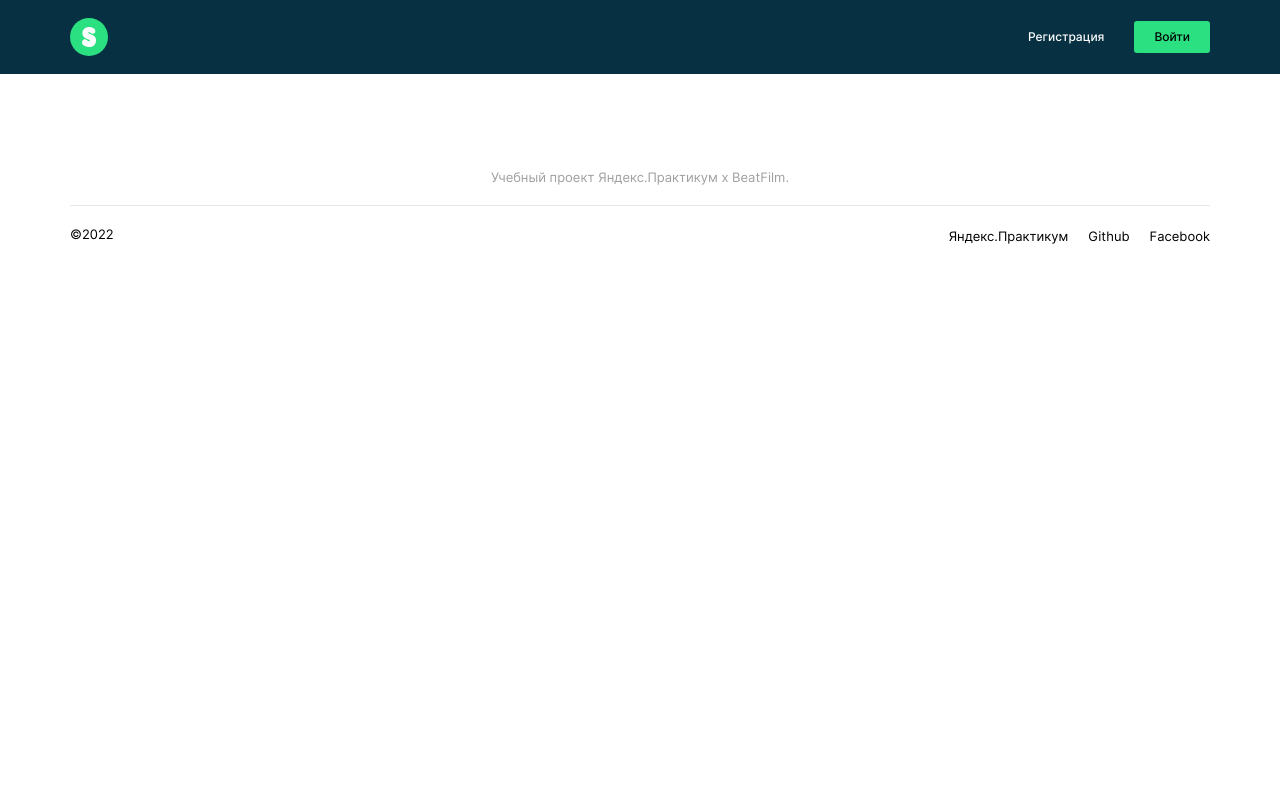
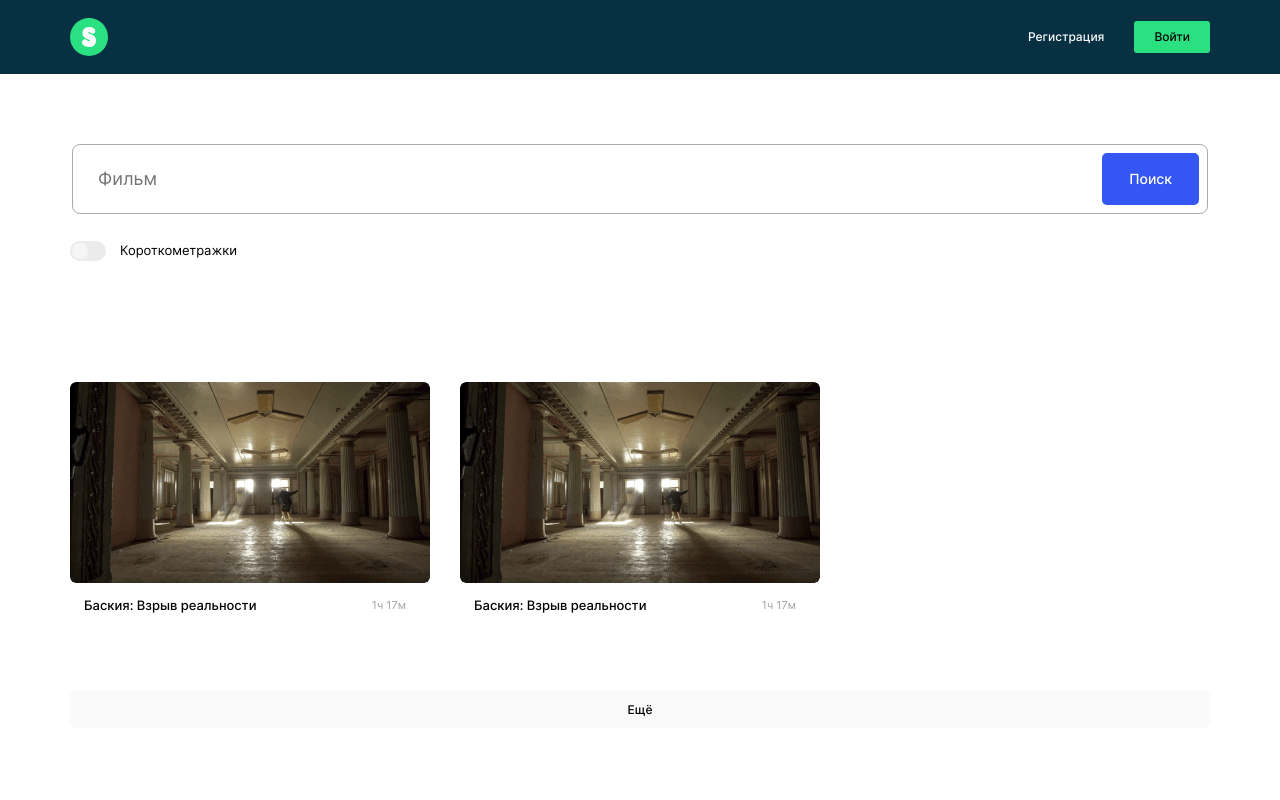
Before and after one commit to XcQuake/movies-explorer-frontend, a React (Create React App) app: page /saved-movies in a window 1280 px wide. Shown: the top 800 px of the page. Built offline with nearby package versions, Linux system fonts and the light colour scheme.

Commit message:
feat: create SavedMovies component

```diff
--- a/src/components/App/App.js
+++ b/src/components/App/App.js
@@ -4,6 +4,7 @@ import Header from '../Header/Header';
 import Main from '../Main/Main';
 import Movies from '../Movies/Movies';
 import Footer from '../Footer/Footer';
+import SavedMovies from '../SavedMovies/SavedMovies';
 
 export default function App() {
   return (
@@ -13,6 +14,9 @@ export default function App() {
         <Route path='/movies'>
           <Movies />
         </Route>
+        <Route path='/saved-movies'>
+          <SavedMovies />
+        </Route>
         <Route exact path='/'>
           <Main />
         </Route>
--- /dev/null
+++ b/src/components/SavedMovies/SavedMovies.js
@@ -0,0 +1,18 @@
+import './SavedMovies.css';
+import MoviesCardList from '../MoviesCardList/MoviesCardList';
+import SearchForm from '../SearchForm/SearchForm';
+import MoviesCard from '../MoviesCard/MoviesCard';
+
+function SavedMovies() {
+  return (
+    <main className='saved-movies'>
+      <SearchForm />
+      <MoviesCardList>
+        <MoviesCard />
+        <MoviesCard />
+      </MoviesCardList>
+    </main>
+  )
+}
+
+export default SavedMovies;
```
Also changed, not shown: src/components/SavedMovies/SavedMovies.css (added).
